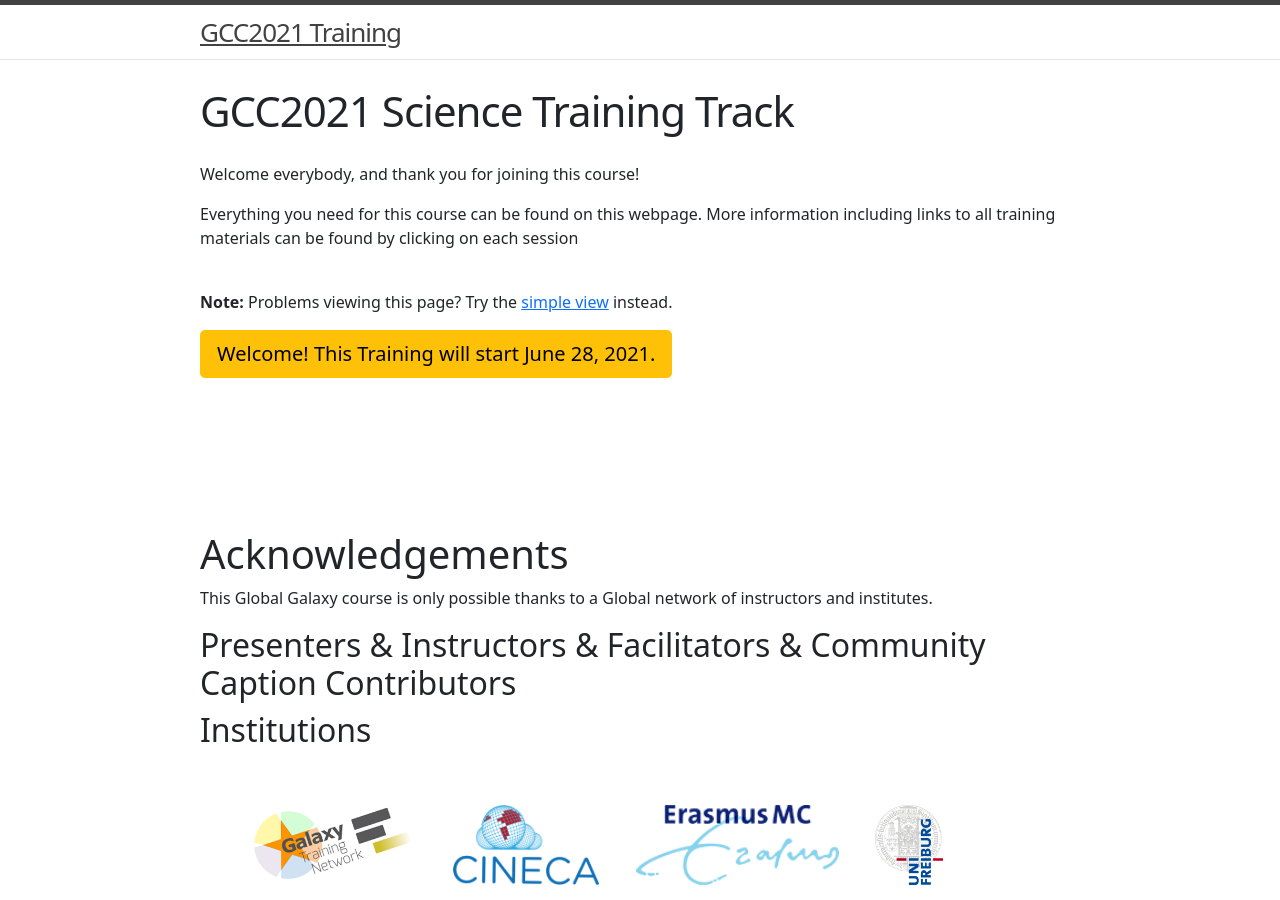
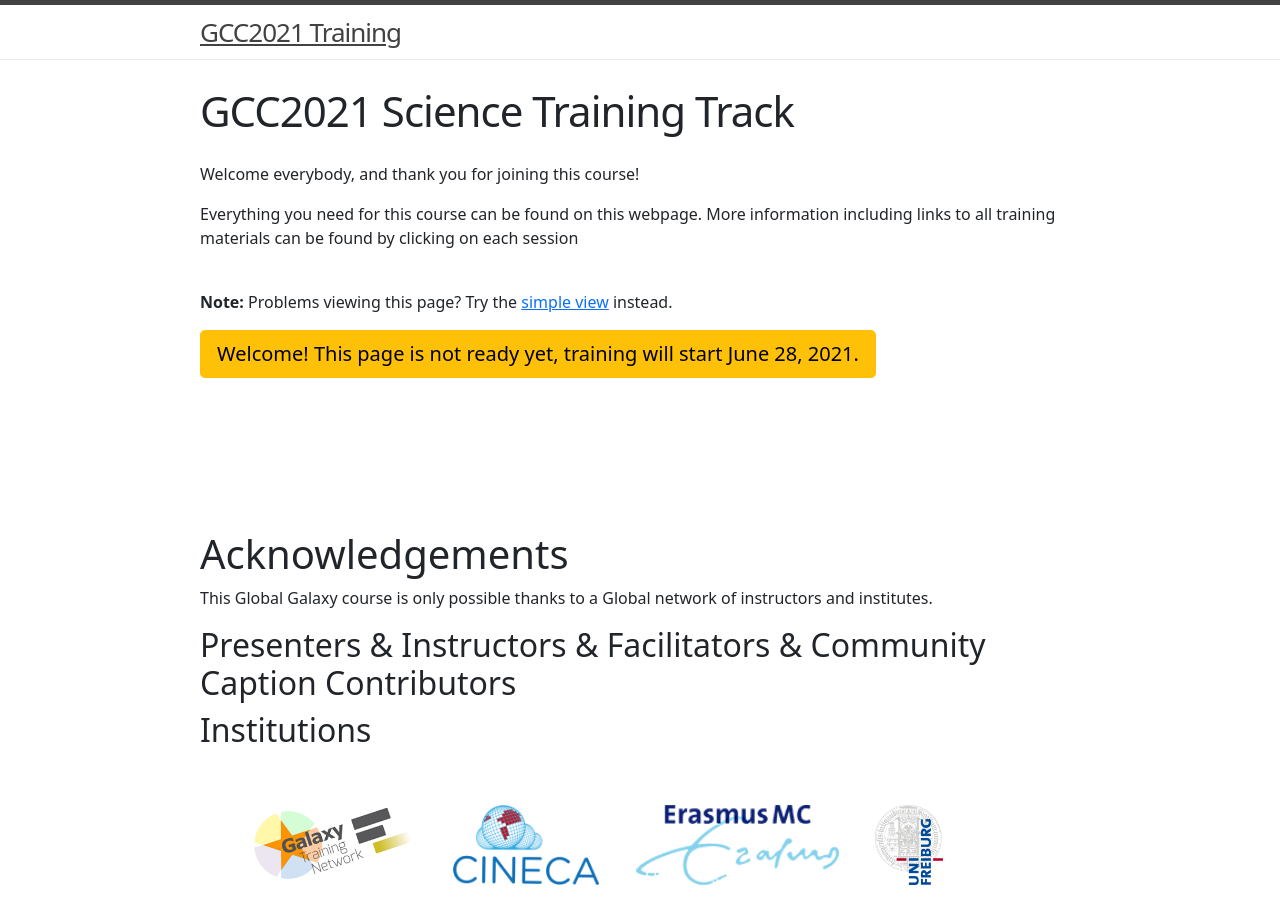
Before and after one commit to shiltemann/gcc2021-training, a Jekyll site: the page built from science-track.md, in a window 1280 px wide and 900 px high. Built offline with Jekyll 4.4.1, drawn with Linux system fonts in a browser that asks for light colours.

Commit message:
update warning button

```diff
--- a/science-track.md
+++ b/science-track.md
@@ -12,7 +12,7 @@
 **Note:** Problems viewing this page? Try the [simple view]({{site.baseurl}}/workshop-simpleview) instead.
 
 
-<a href="{{site.baseurl}}/workshop"><button type="button" class="btn btn-warning btn-lg">Welcome! This Training will start June 28, 2021.</button></a>
+<a href="{{site.baseurl}}/workshop"><button type="button" class="btn btn-warning btn-lg">Welcome! This page is not ready yet, training will start June 28, 2021.</button></a>
 
 
 
```
Also changed, not shown: admin-track.md (+1 -1 lines), dev-track.md (+1 -1 lines).
